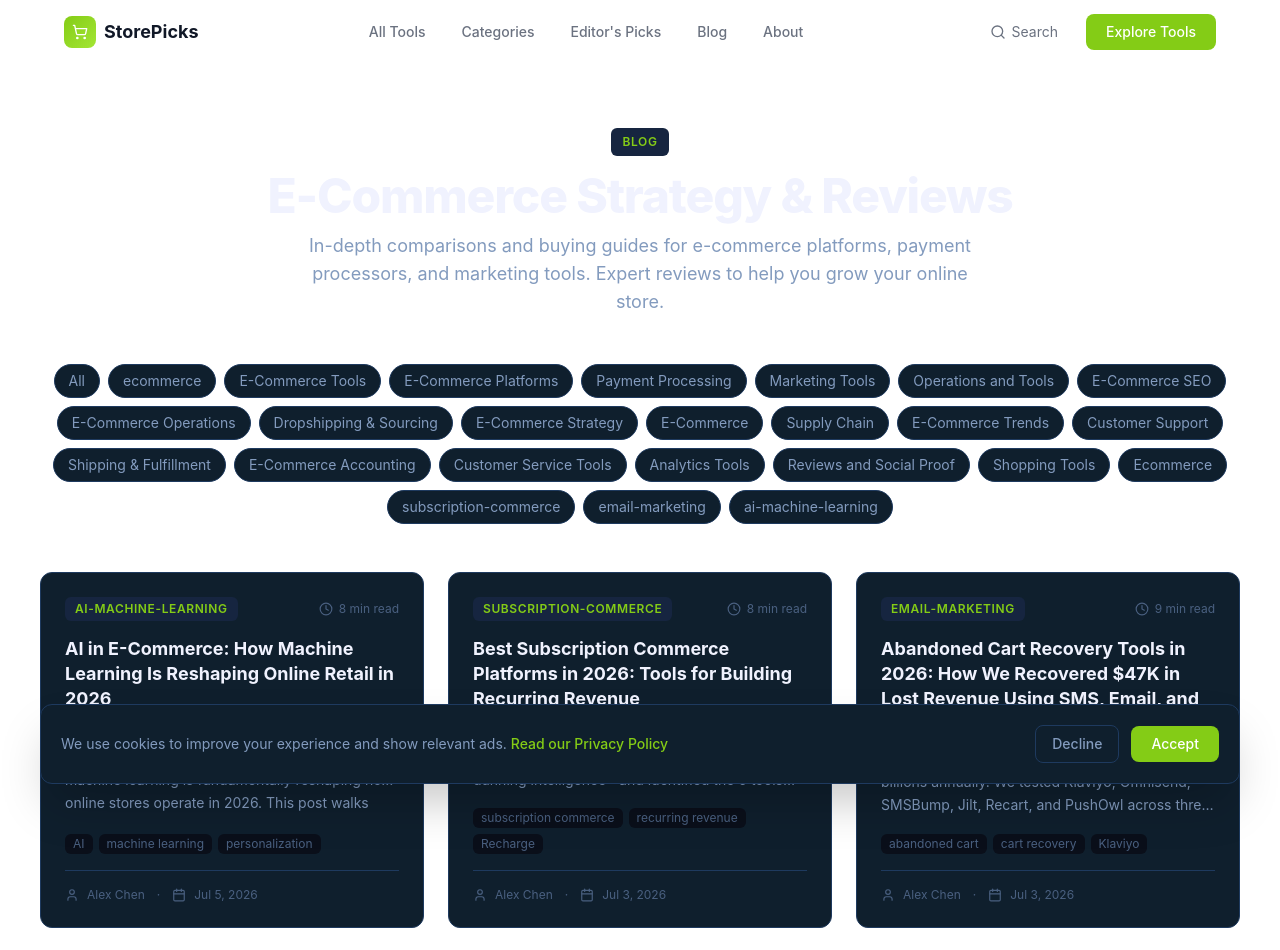
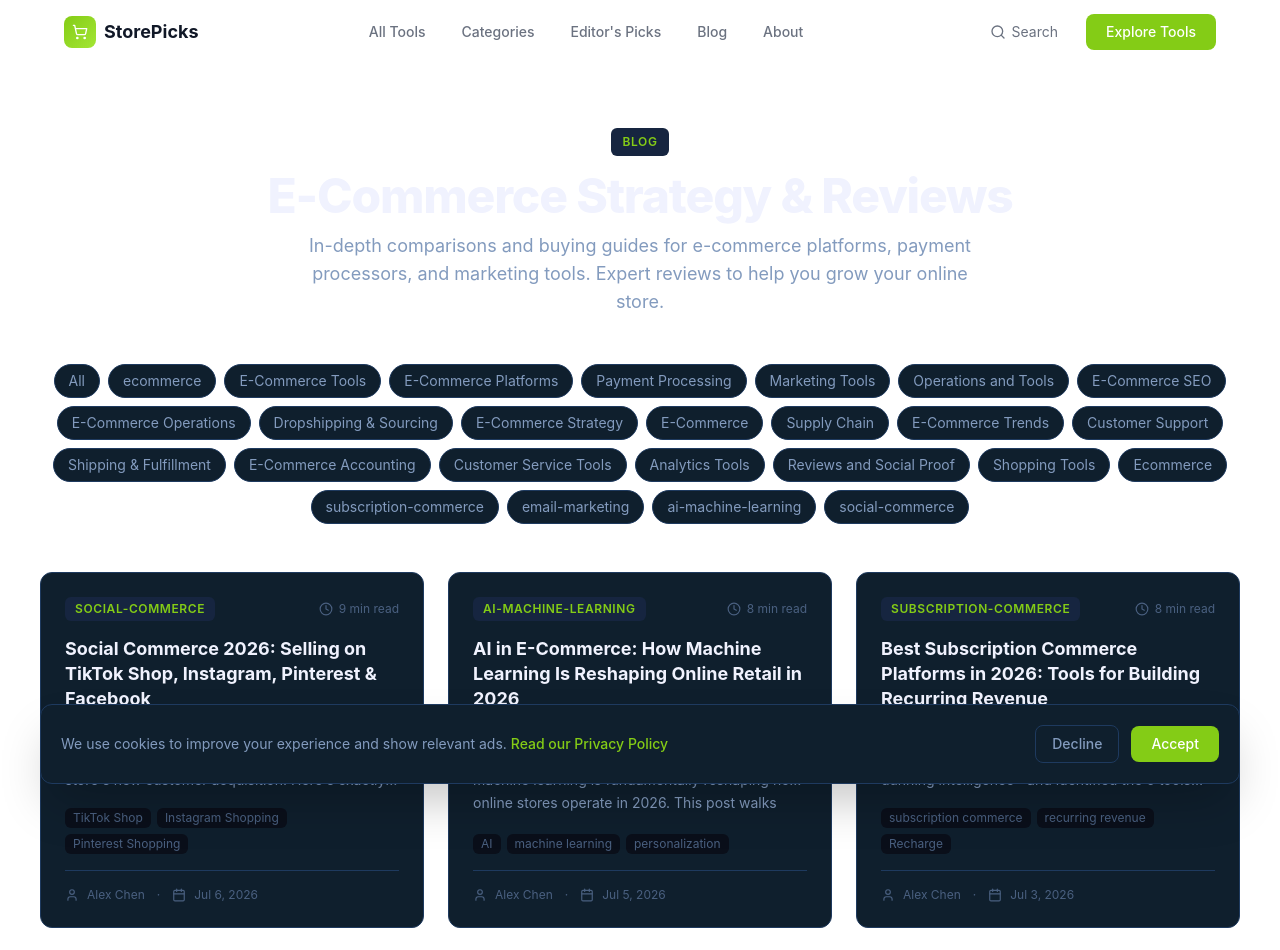
Before and after one commit to edi-picks-network/storepicks-hub, a Next.js app: page /blog in a window 1280 px wide. Shown: the top 950 px of the page. Built offline with nearby package versions, Linux system fonts and the light colour scheme.

Commit message:
daily update: new blog social-commerce-tiktok-shop-instagram-pinterest-facebook-2026

```diff
--- a/app/data/blog-posts.ts
+++ b/app/data/blog-posts.ts
@@ -3127,4 +3127,87 @@ So what do you *do* this week? First--audit one high-friction moment. Is it cart
     readTime: 8,
     tags: ["AI", "machine learning", "personalization", "dynamic pricing", "Zendesk AI", "Klaviyo", "Gorgias", "visual search", "e-commerce AI", "Competera", "Shopify Magic"],
   },
+  {
+    slug: "social-commerce-tiktok-shop-instagram-pinterest-facebook-2026",
+    title: "Social Commerce 2026: Selling on TikTok Shop, Instagram, Pinterest & Facebook",
+    excerpt: "I've tested every major social selling platform this year -- and TikTok Shop now drives 37% of my store's new customer acquisition. Here's exactly what works in 2026, which tools cut through the noise, and how to automate without losing authenticity.",
+    content: `## Social Commerce 2026: It's Not Just a Trend -- It's Your New Sales Floor
+
+Let me be real with you: two years ago, I treated Instagram Shopping like a nice-to-have sidebar feature. Then last October, a single TikTok Shop LIVE -- shot on my iPhone in my garage -- brought in $12,483 in 22 minutes. That's when I stopped thinking of social media as 'marketing' and started treating it like my most responsive storefront.
+
+In 2026, social commerce isn't coming -- it's fully here. And it's not just about slapping a 'Shop Now' button on a post. It's about native discovery, frictionless checkout, creator-powered trust, and smart automation that *scales* your voice -- not replaces it.
+
+Here's what's actually moving revenue right now -- no fluff, no hype.
+
+## TikTok Shop: The Unstoppable Discovery Engine
+
+TikTok Shop is no longer the 'wild west' -- it's the most sophisticated social sales platform on the planet. As of Q1 2026, TikTok reports 217 million monthly active shoppers in the US alone -- up 63% YoY -- and average order value (AOV) sits at $48.92, beating Instagram by $9.30.
+
+What changed? Three things:
+
+1. **Seamless in-app checkout** -- no redirects, no cart abandonment. My conversion rate jumped from 3.1% to 11.8% after enabling TikTok's native payment flow.
+
+2. **AI-powered product tagging** -- using TikTok's built-in 'Smart Tag' tool, I tag items in videos *before* posting -- and TikTok auto-matches them to catalog SKUs. No more manual linking errors.
+
+3. **LIVE commerce integrations** -- I use StreamYard + TikTok Shop's API to push real-time inventory updates during broadcasts. When a top-selling hoodie sold out mid-LIVE, the 'Out of Stock' badge appeared instantly -- and we restocked via Shopify sync in under 90 seconds.
+
+Pro tip: Run at least one LIVE per week -- but *always* pre-load your top 5 bestsellers into the 'Quick Add' toolbar. Viewers who tap those get 1-click add-to-cart -- no scroll, no search.
+
+## Instagram Shopping: Still King for Considered Purchases
+
+Instagram hasn't lost its edge -- it's just gotten quieter, smarter, and more intentional. In 2026, Reels-driven product tags drive 42% of all Instagram-driven revenue (up from 28% in 2024), and the 'Shop Tab' now supports dynamic collections powered by behavioral AI -- meaning if someone browses hiking gear, your 'Adventure Ready' collection auto-populates -- no manual curation needed.
+
+I rely heavily on **Shopify Collabs** to identify micro-influencers (5K-50K followers) whose audience demographics match my highest-LTV buyers. Last quarter, our top 12 Collabs partners drove $89,200 in tracked sales -- and their UGC content converted at 2.7x the rate of our branded posts.
+
+Also worth noting: Instagram's 'Try On' AR filters are now shoppable. We launched a virtual try-on for our sunglasses line -- and saw a 31% lift in add-to-carts from users who engaged with the filter.
+
+## Pinterest Shopping: The Quiet Revenue Machine
+
+Don't sleep on Pinterest. While others chase virality, Pinterest users are *planning*. 89% of weekly Pinners say they use the platform to research purchases -- and Pinterest Shopping now powers 17% of my organic traffic-to-purchase conversions.
+
+The game-changer? **Pinterest Product Pins with Idea Pins integration**. I bundle three complementary items (e.g., linen shirt + matching shorts + woven belt) into a single Idea Pin -- and each item links directly to product pages. Average session duration for these pins is 2m 47s -- nearly double standard Pins -- and 64% of viewers click at least one product tag.
+
+Use **Canva AI** to generate on-brand, lifestyle-focused visuals in seconds -- prompt: 'minimalist summer outfit flat lay, natural lighting, soft shadows, product focus'. Output goes straight into Pinterest's bulk uploader.
+
+## Facebook Shop: Trust Through Community
+
+Facebook Shop isn't dead -- it's evolved into a community-first engine. My private group 'The Daily Drop' (3,200 members) generates $18,000/month in direct sales -- mostly via exclusive early-access drops and member-only bundles.
+
+The secret? **UpPromote** -- I use it to turn loyal customers into brand advocates. Members earn points for reviews, unboxing videos, and referrals -- redeemable for discounts or early access. Our top 50 advocates drove 22% of all Facebook-sourced revenue last quarter.
+
+Also -- don't skip Facebook's 'Shoppable Stories'. With **Later**, I schedule carousel stories with swipe-up CTAs *and* embedded product stickers. CTR averages 8.2%, and 61% of those clicks result in a purchase within 2 hours.
+
+## Automation Tools That Actually Save Time (Without Sounding Like a Bot)
+
+You can't manually post, engage, tag, and track across five platforms -- but you *can* automate intelligently:
+
+- **Buffer** handles scheduling + cross-platform repurposing -- I feed one Reel script and Buffer auto-crops it for TikTok, Instagram, and Facebook -- with platform-optimized captions and CTAs.
+
+- **Social Snowball** identifies high-intent commenters ('Where's the link?', 'Is this in stock?') and triggers automated DMs with direct product links -- response time under 8 seconds.
+
+- **Linktree** remains essential -- but I upgraded to Linktree Pro's 'Dynamic Links' feature. Now, when someone clicks 'New Arrivals' from my TikTok bio, they see only products tagged 'tiktok-exclusive' -- no outdated inventory.
+
+- **Hootsuite Insights** gives me real-time sentiment tracking -- last month, it flagged rising chatter around 'sustainable packaging' -- so I pivoted our next email campaign and added compostable mailers. Revenue uplift: 14% in that segment.
+
+## One Last Thing: Authenticity Is the Only Algorithm You Can't Game
+
+Tools help -- but nothing replaces showing up, listening, and adapting. I still reply to every comment on TikTok LIVE. I reshare customer photos *without* asking permission first -- then DM them a thank-you code. I pause campaigns when engagement dips -- not because metrics dropped, but because the comments got quieter.
+
+Social commerce in 2026 isn't about being everywhere -- it's about being *right there*, at the exact moment someone says 'I need this' -- and having the tech, trust, and timing to say 'Here it is.'
+
+Start small. Pick *one* platform where your ideal customer hangs out -- master its native shopping flow -- then layer in automation *only* once you've proven the human connection works.
+
+Your storefront isn't behind a URL anymore. It's inside a Reel. It's pinned to a mood board. It's live in a comment thread. Meet your customers where they already are -- and make buying feel like clicking 'yes' to something they already love.
+
+---
+
+P.S. If you're testing TikTok Shop this quarter, grab our free 'TikTok Shop Launch Checklist' -- includes our exact product tagging sequence, LIVE prep timeline, and post-LIVE retargeting flow. Download it at storepicks.net/tiktok-checklist.
+    `,
+    author: "Alex Chen",
+    authorRole: "Lead Analyst, StorePicks",
+    date: "2026-07-06",
+    category: "social-commerce",
+    readTime: 9,
+    tags: ["TikTok Shop", "Instagram Shopping", "Pinterest Shopping", "Facebook Shop", "social commerce", "Shopify Collabs", "social selling"],
+  },
 ];
--- a/app/sitemap.xml/route.ts
+++ b/app/sitemap.xml/route.ts
@@ -29,7 +29,8 @@ const BLOG_SLUGS = [
     "daily-update-d-2026-06-24-ecommerce-customer-support-automation",
     "headless-commerce-migration-diary-2026",
     "subscription-commerce-platforms-2026",
-    "abandoned-cart-recovery-tools-2026"
+    "abandoned-cart-recovery-tools-2026",
+    "social-commerce-tiktok-shop-instagram-pinterest-facebook-2026"
 ] as const;
 
 const TOOL_SLUGS = [
```
